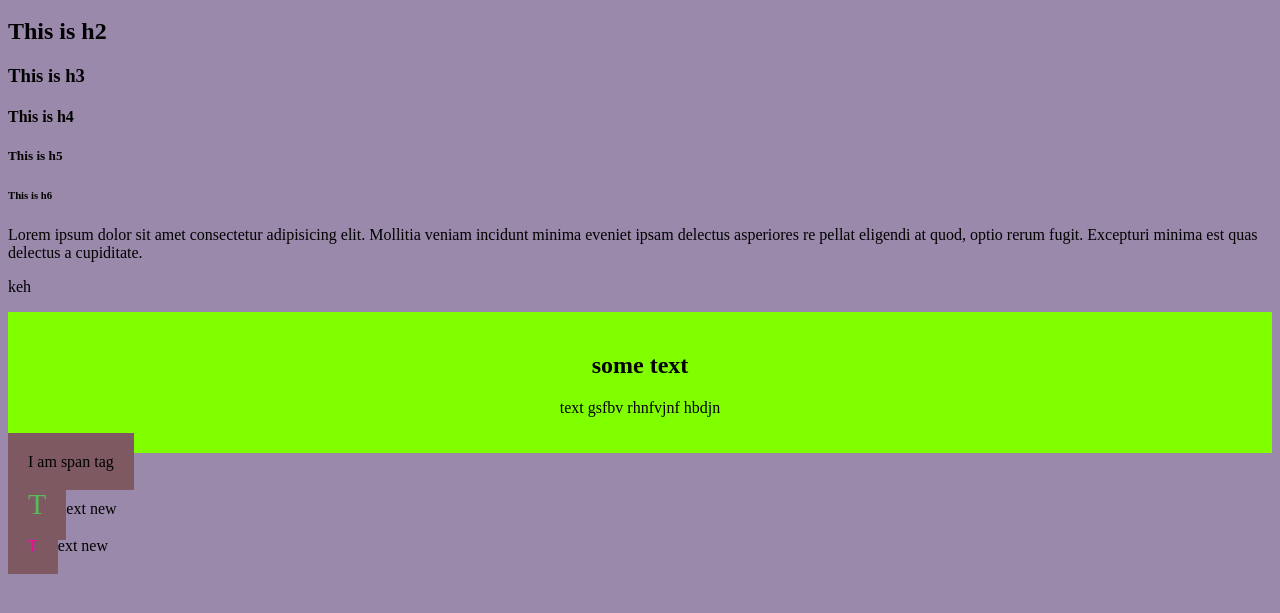
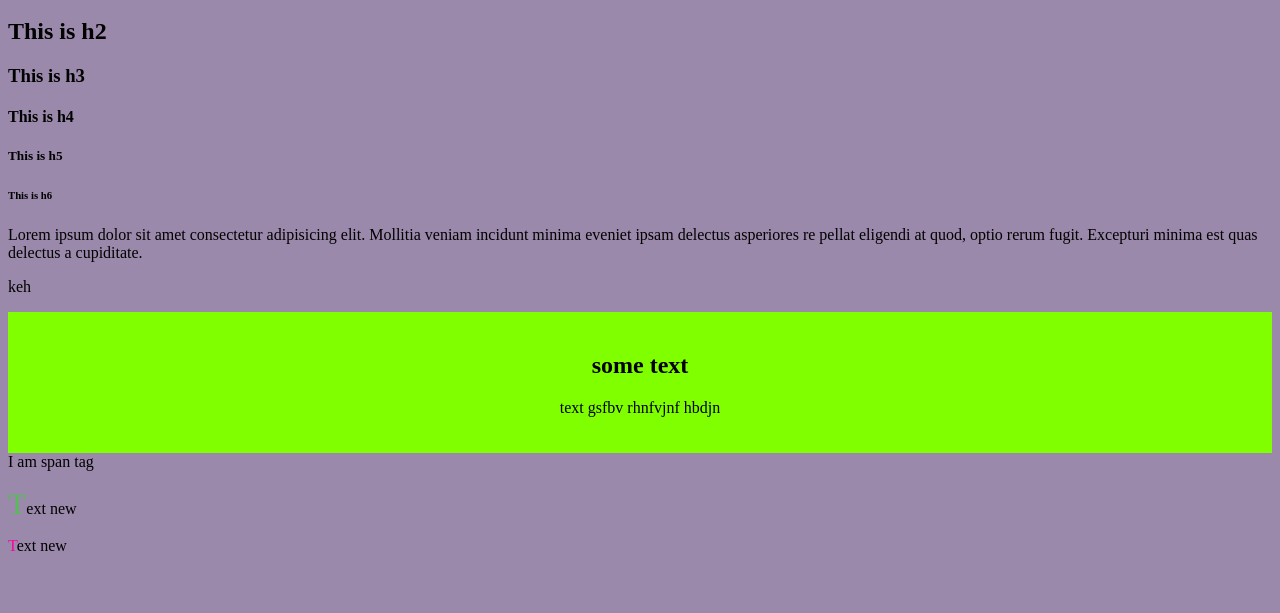
Before and after one commit to NatalliVok/repo, a plain HTML site: page index.html in a window 1280 px wide. Shown: the part 127-740 px from the top of the page. Drawn offline with Linux system fonts and the light colour scheme.

Commit message:
added new span

```diff
--- a/index.html
+++ b/index.html
@@ -22,9 +22,9 @@
     <div>
   <h2>some text</h2>
   <p>text gsfbv rhnfvjnf hbdjn</p>
-    </div> <!--можно зробити текст на весь єкран -->
+    </div> <!-- пакування інформації, інформація в окремому блоці, фіксований контейнер зі своїм стилем, займає всю ширину екран, але задавати параметри-->
 
-    <span>I am span tag</span> <!--можно зробити текст фіксований квадрат -->
+    <span>I am span tag</span> <!--це рядковий тег, займає стільки місця = скільки тексту написано -->
 
    <p><span class="green-color">T</span>ext new</p>
 
--- a/styles.css
+++ b/styles.css
@@ -13,11 +13,11 @@ div{
     padding: 20px;
     text-align: center;
 }
-span {
+/*span {
     background-color: rgb(127, 89, 98);
     padding: 20px;
     text-align: center;
-}
+}*/
 
 .green-color {
     color: rgb(89, 186, 89);
```
